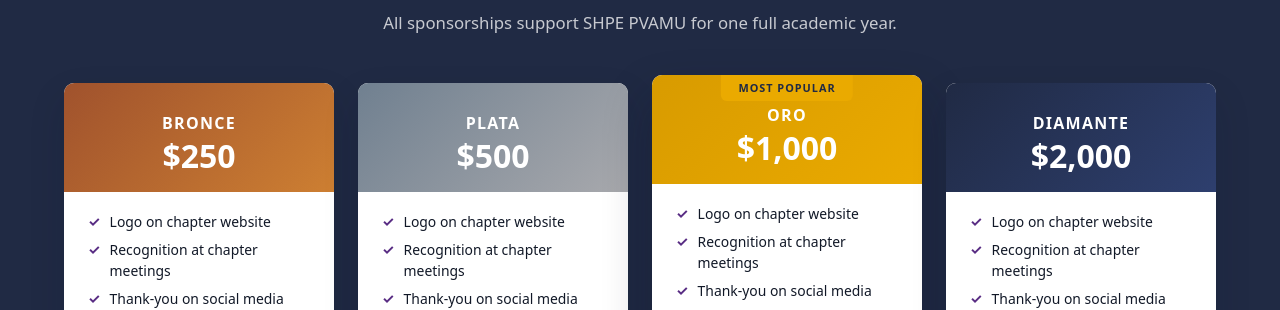
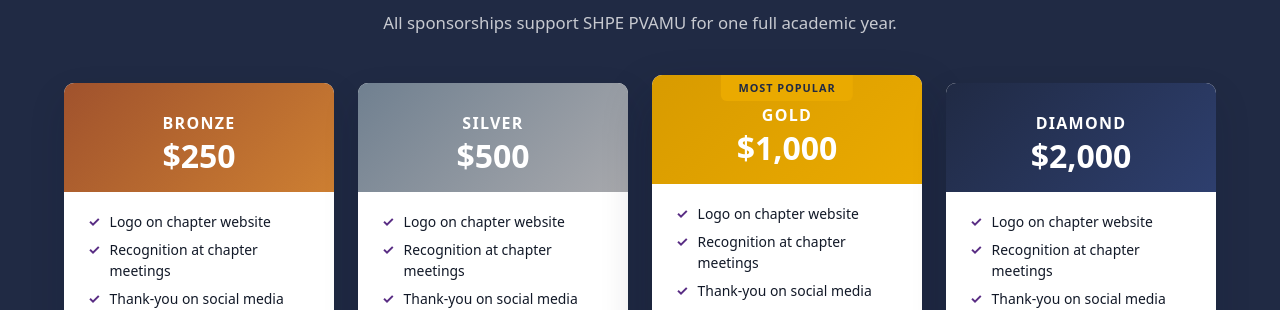
Before and after one commit to NestorYandel/pvamu-shpe-website, a Jekyll site: the page built from sponsorshpe.md, in a window 1280 px wide. Shown: the part 2081-2391 px from the top of the page. Built offline with Jekyll 4.4.1, drawn with Linux system fonts in a browser that asks for light colours.

Commit message:
Update sponsorshpe.md

```diff
--- a/sponsorshpe.md
+++ b/sponsorshpe.md
@@ -125,7 +125,7 @@
         <!-- Bronce -->
         <div class="sp-tier-card" data-animate>
           <div class="sp-tier-header sp-tier-header--bronce">
-            <span class="sp-tier-metal">Bronce</span>
+            <span class="sp-tier-metal">Bronze</span>
             <span class="sp-tier-price">$250</span>
           </div>
           <ul class="sp-tier-benefits">
@@ -139,7 +139,7 @@
         <!-- Plata -->
         <div class="sp-tier-card" data-animate style="--delay:0.1s">
           <div class="sp-tier-header sp-tier-header--plata">
-            <span class="sp-tier-metal">Plata</span>
+            <span class="sp-tier-metal">Silver</span>
             <span class="sp-tier-price">$500</span>
           </div>
           <ul class="sp-tier-benefits">
@@ -157,7 +157,7 @@
         <div class="sp-tier-card sp-tier-card--featured" data-animate style="--delay:0.2s">
           <div class="sp-tier-badge">Most Popular</div>
           <div class="sp-tier-header sp-tier-header--oro">
-            <span class="sp-tier-metal">Oro</span>
+            <span class="sp-tier-metal">Gold</span>
             <span class="sp-tier-price">$1,000</span>
           </div>
           <ul class="sp-tier-benefits">
@@ -177,7 +177,7 @@
         <!-- Diamante -->
         <div class="sp-tier-card" data-animate style="--delay:0.3s">
           <div class="sp-tier-header sp-tier-header--diamante">
-            <span class="sp-tier-metal">Diamante</span>
+            <span class="sp-tier-metal">Diamond</span>
             <span class="sp-tier-price">$2,000</span>
           </div>
           <ul class="sp-tier-benefits">
```
